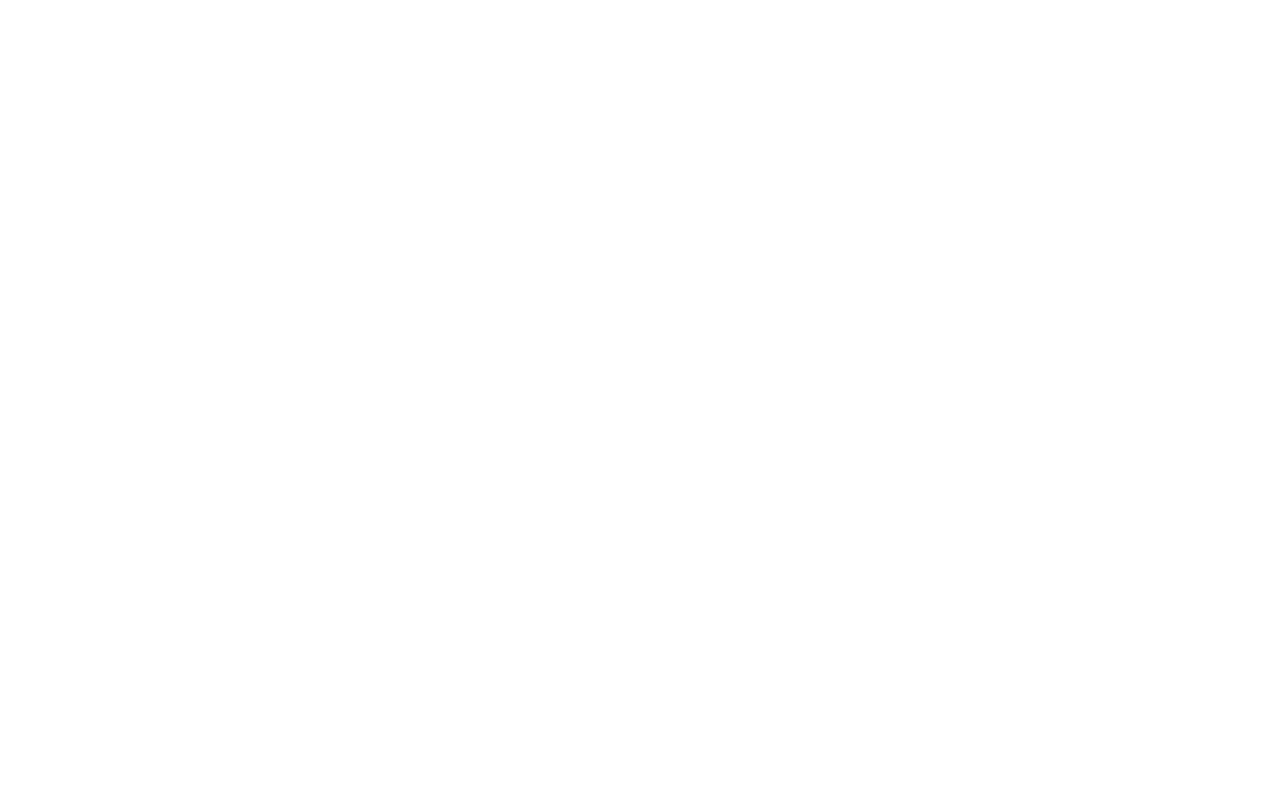
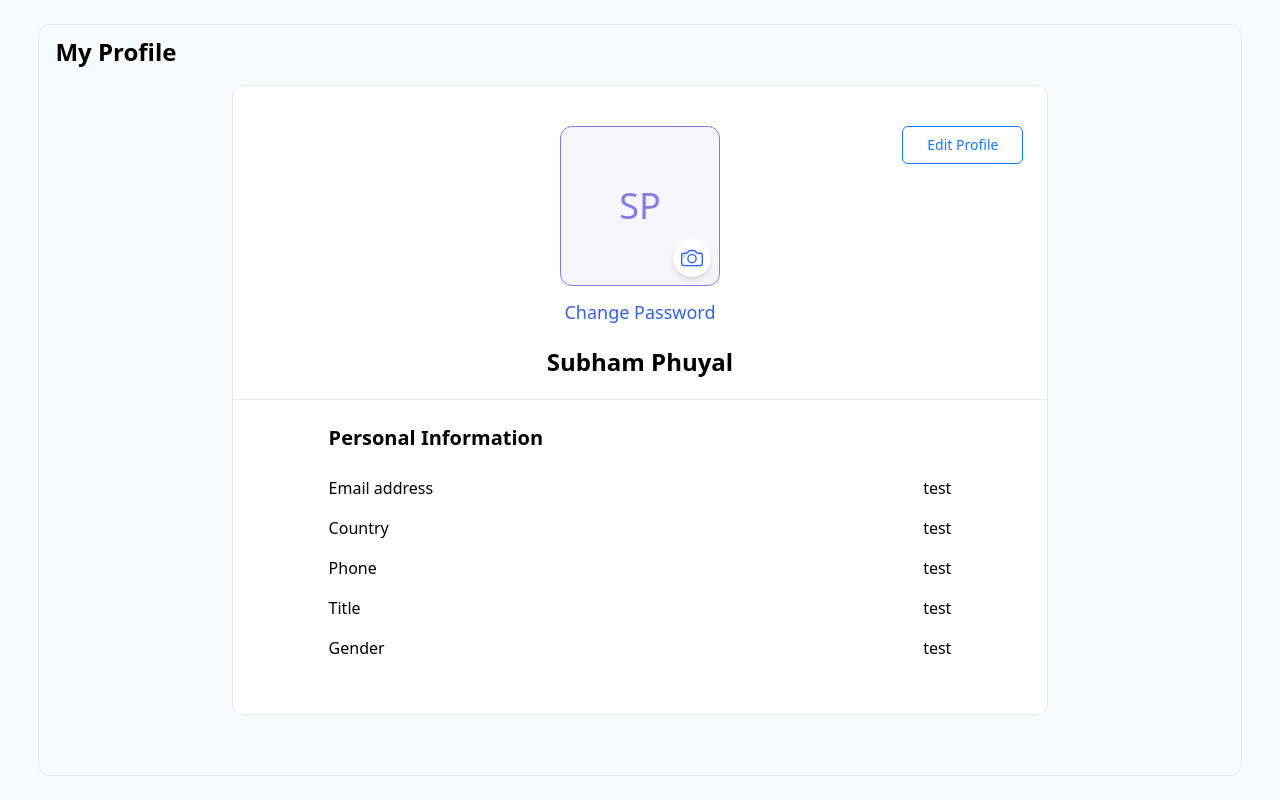
Before and after one commit to Mirojjj/MediaPreviewer, a React (Vite) app: page /profile in a window 1280 px wide. Before the commit this address had no page. Built offline with nearby package versions, Linux system fonts and the light colour scheme.

Commit message:
profile page

```diff
--- a/src/App.jsx
+++ b/src/App.jsx
@@ -1,6 +1,7 @@
 import { BrowserRouter as Router, Route, Routes } from "react-router-dom";
 import Homepage from "./screens/Homepage";
 import Mediapage from "./screens/Mediapage";
+import Profilepage from "./screens/Profilepage";
 
 function App() {
   return (
@@ -8,6 +9,7 @@
       <Routes>
         <Route path="/" element={<Homepage />} />
         <Route path="/media" element={<Mediapage />} />
+        <Route path="/profile" element={<Profilepage />} />
       </Routes>
     </Router>
   );
--- /dev/null
+++ b/src/components/ImagePreviewerModal.jsx
@@ -0,0 +1,7 @@
+import React from "react";
+
+const ImagePreviewerModal = () => {
+  return <div>ImagePreviewer</div>;
+};
+
+export default ImagePreviewerModal;
--- a/src/index.css
+++ b/src/index.css
@@ -30,6 +30,32 @@
 } */
 
 
+.profile-model .ant-modal-content{
+  width: 550px !important;
+  height: 400px !important;
+  border: 3px solid #857CE2 !important;
+  background-color: #F6F5FC !important;
+  display: flex;
+  justify-content: center;
+  align-items: center;
+  color: #857CE2;
+}
+
+/* .password-modal .ant-modal-content{
+  height: 390px !important;
+  display: flex;
+} */
+
+
+.profile-model .ant-modal-close-x {
+  display: none;
+}
+
+.password-modal .ant-modal-close-x {
+  display: none;
+}
+
+
 
 .slick-prev::after, .slick-next::after {
   content: "" !important;
--- a/src/screens/Mediapage.jsx
+++ b/src/screens/Mediapage.jsx
@@ -1,5 +1,6 @@
 import { Carousel } from "antd";
 import React, { useEffect, useRef, useState } from "react";
+
 import {
   EllipsisOutlined,
   CloseOutlined,
@@ -141,11 +142,14 @@
       {/* Main Carousel for Previewing the Image */}
       <div className="w-full flex justify-between backdrop-brightness-50 px-6 py-6 text-white">
         <div className="flex gap-3">
-          <div className=" w-10 h-10 rounded-lg bg-white"></div>
+          <div
+            onClick={() => navigate("/profile")}
+            className=" w-10 h-10 rounded-lg bg-white cursor-pointer"
+          ></div>
           <div>
-            <p className=" text-base tracking-normal font-light">
+            <div className=" text-base tracking-normal font-light ">
               Subham Phuyal
-            </p>
+            </div>
             <p className=" text-xs tracking-tight font-extralight">
               17 Sep, 2024 1:25 PM-image.png
             </p>
--- /dev/null
+++ b/src/screens/Profilepage.jsx
@@ -0,0 +1,243 @@
+import React, { useState } from "react";
+import { Modal, Input, Space, Form } from "antd";
+
+const Profilepage = () => {
+  const [isModalOpen, setIsModalOpen] = useState(false);
+  const [passwordVisible, setPasswordVisible] = useState(false);
+  const [isChangePasswordModelOpen, setIsChangePasswordMOdelOpen] =
+    useState(false);
+
+  const showModal = () => {
+    setIsModalOpen(true);
+  };
+
+  const showChangePasswordModal = () => {
+    setIsChangePasswordMOdelOpen(true);
+  };
+
+  const handleOk = () => {
+    setIsModalOpen(false);
+  };
+
+  const handleChangePasswordOk = () => {
+    setIsChangePasswordMOdelOpen(false);
+  };
+
+  const handleCancel = () => {
+    setIsModalOpen(false);
+  };
+
+  const handleChangePasswordCancel = () => {
+    setIsChangePasswordMOdelOpen(false);
+  };
+
+  const onFinish = (values) => {
+    console.log("Success:", values);
+  };
+  const onFinishFailed = (errorInfo) => {
+    console.log("Failed:", errorInfo);
+  };
+
+  return (
+    <>
+      <div className=" h-screen w-full bg-dimblue-white flex justify-center items-center">
+        <div className=" border w-[94%] h-[94%] rounded-xl flex justify-center items-center relative">
+          <div className="absolute top-3 left-4 font-semibold text-2xl leading-tight">
+            My Profile
+          </div>
+          <div className=" w-[68%] h-[84%] border rounded-xl bg-white">
+            <div className=" w-full border-b h-1/2 flex justify-center items-start pt-10 relative">
+              {/* edit profile button */}
+              <div
+                onClick={() => {
+                  console.log("edit profile");
+                }}
+                className=" text-light-blue border border-light-blue px-6 py-2 absolute top-10 right-6 rounded-md cursor-pointer font-light text-sm"
+              >
+                Edit Profile
+              </div>
+              {/* profile section  */}
+              <div className=" flex flex-col justify-center items-center gap-3">
+                {/* profile photo */}
+                <div
+                  onClick={showModal}
+                  className=" border border-dark-purple h-40 w-40 rounded-xl bg-light-purple flex justify-center items-center relative"
+                >
+                  <div className="text-dark-purple text-4xl">SP</div>
+
+                  <div className=" absolute bottom-2 right-2 bg-white p-2 rounded-full text-blue-600 shadow-md">
+                    <svg
+                      xmlns="http://www.w3.org/2000/svg"
+                      width="22"
+                      height="22"
+                      fill="currentColor"
+                      fontWeight="800"
+                      className="bi bi-camera"
+                      viewBox="0 0 16 16"
+                    >
+                      <path d="M15 12a1 1 0 0 1-1 1H2a1 1 0 0 1-1-1V6a1 1 0 0 1 1-1h1.172a3 3 0 0 0 2.12-.879l.83-.828A1 1 0 0 1 6.827 3h2.344a1 1 0 0 1 .707.293l.828.828A3 3 0 0 0 12.828 5H14a1 1 0 0 1 1 1zM2 4a2 2 0 0 0-2 2v6a2 2 0 0 0 2 2h12a2 2 0 0 0 2-2V6a2 2 0 0 0-2-2h-1.172a2 2 0 0 1-1.414-.586l-.828-.828A2 2 0 0 0 9.172 2H6.828a2 2 0 0 0-1.414.586l-.828.828A2 2 0 0 1 3.172 4z" />
+                      <path d="M8 11a2.5 2.5 0 1 1 0-5 2.5 2.5 0 0 1 0 5m0 1a3.5 3.5 0 1 0 0-7 3.5 3.5 0 0 0 0 7M3 6.5a.5.5 0 1 1-1 0 .5.5 0 0 1 1 0" />
+                    </svg>
+                  </div>
+                </div>
+                {/* change and remaining */}
+                <div
+                  onClick={showChangePasswordModal}
+                  className=" text-primary-blue font-medium text-lg"
+                >
+                  Change Password
+                </div>
+                <div className=" mt-2 text-2xl font-semibold">
+                  Subham Phuyal
+                </div>
+              </div>
+            </div>
+            <div className=" px-24 pt-6">
+              <p className=" font-bold text-xl">Personal Information</p>
+              <ul>
+                <li className=" w-full flex justify-between mt-6">
+                  <div className="">Email address</div>
+                  <div className="">test</div>
+                </li>
+                <li className=" w-full flex justify-between mt-4">
+                  <div className="">Country</div>
+                  <div className="">test</div>
+                </li>
+                <li className=" w-full flex justify-between mt-4">
+                  <div className="">Phone</div>
+                  <div className="">test</div>
+                </li>
+                <li className=" w-full flex justify-between mt-4">
+                  <div className="">Title</div>
+                  <div className="">test</div>
+                </li>
+                <li className=" w-full flex justify-between mt-4">
+                  <div className="">Gender</div>
+                  <div className="">test</div>
+                </li>
+              </ul>
+            </div>
+          </div>
+        </div>
+      </div>
+
+      <Modal
+        className="profile-model"
+        open={isModalOpen}
+        onOk={handleOk}
+        onCancel={handleCancel}
+        footer={[]}
+        style={{
+          top: 240,
+          display: "flex",
+          justifyContent: "center",
+          alignItems: "center",
+        }}
+      >
+        <h1 className=" text-6xl">SP</h1>
+      </Modal>
+      <Modal
+        open={isChangePasswordModelOpen}
+        onOk={handleChangePasswordOk}
+        onCancel={handleChangePasswordCancel}
+        className="password-modal"
+        footer={[]}
+        style={{
+          top: "250px",
+        }}
+      >
+        <Form
+          requiredMark={false}
+          onFinish={onFinish}
+          onFinishFailed={onFinishFailed}
+          autoComplete="off"
+          layout="vertical"
+        >
+          <div className=" w-full">
+            <p className="text-center font-bold text-xl ">Change Password</p>
+          </div>
+          <br />
+          <hr className=" w-full" />
+          <br />
+          <Space direction="vertical" className=" w-full px-12 ">
+            <Form.Item
+              label="Old Password"
+              name="oldpassword"
+              rules={[
+                {
+                  required: true,
+                  message: "Please input your password!",
+                },
+              ]}
+            >
+              <Input.Password className="h-12 mt-2" />
+            </Form.Item>
+
+            <Form.Item
+              label="New Password"
+              name="newpassword"
+              rules={[
+                {
+                  required: true,
+                  message: "Please input your password!",
+                },
+                {
+                  len: 8,
+                  message: "password must be at least 8 characters long.",
+                },
+              ]}
+            >
+              <Input.Password className=" h-12 mt-2" />
+            </Form.Item>
+          </Space>
+          <hr className=" mt-8" />
+          <Space
+            direction="horizontal"
+            className=" w-full px-12 mt-6 justify-between"
+          >
+            <div className=" border flex justify-center items-center py-3 px-12 w-48 rounded-lg cursor-pointer">
+              Cancel
+            </div>
+
+            <button
+              type="submit"
+              className=" border flex justify-center items-center py-3 px-12 w-48 rounded-lg cursor-pointer bg-primary-blue text-white"
+            >
+              Save
+            </button>
+          </Space>
+        </Form>
+      </Modal>
+    </>
+  );
+};
+
+// import React, { useState } from 'react';
+// import { Button, Modal } from 'antd';
+// const App = () => {
+//   const [isModalOpen, setIsModalOpen] = useState(false);
+//   const showModal = () => {
+//     setIsModalOpen(true);
+//   };
+//   const handleOk = () => {
+//     setIsModalOpen(false);
+//   };
+//   const handleCancel = () => {
+//     setIsModalOpen(false);
+//   };
+//   return (
+//     <>
+//       <Button type="primary" onClick={showModal}>
+//         Open Modal
+//       </Button>
+//   <Modal title="Basic Modal" open={isModalOpen} onOk={handleOk} onCancel={handleCancel}>
+//     <p>Some contents...</p>
+//     <p>Some contents...</p>
+//     <p>Some contents...</p>
+//   </Modal>
+//     </>
+//   );
+// };
+// export default App;
+
+export default Profilepage;
--- a/tailwind.config.js
+++ b/tailwind.config.js
@@ -2,7 +2,25 @@
 export default {
   content: ["./index.html", "./src/**/*.{js,ts,jsx,tsx}"],
   theme: {
-    extend: {},
+    extend: {
+      backgroundColor: {
+        "dimblue-white": "#F6FBFF",
+        "off-white": "#10b981",
+        "light-purple": "#F6F5FC",
+        "dark-gray": "#1f2937",
+        "primary-blue": "#3361E0",
+      },
+      borderColor: {
+        "dark-purple": "#857CE2",
+        "primary-blue": "#3361E0",
+        "light-blue": "#1677FF",
+      },
+      textColor: {
+        "dark-purple": "#857CE2",
+        "primary-blue": "#3361E0",
+        "light-blue": "#1677FF",
+      },
+    },
   },
   plugins: [],
 };
```
